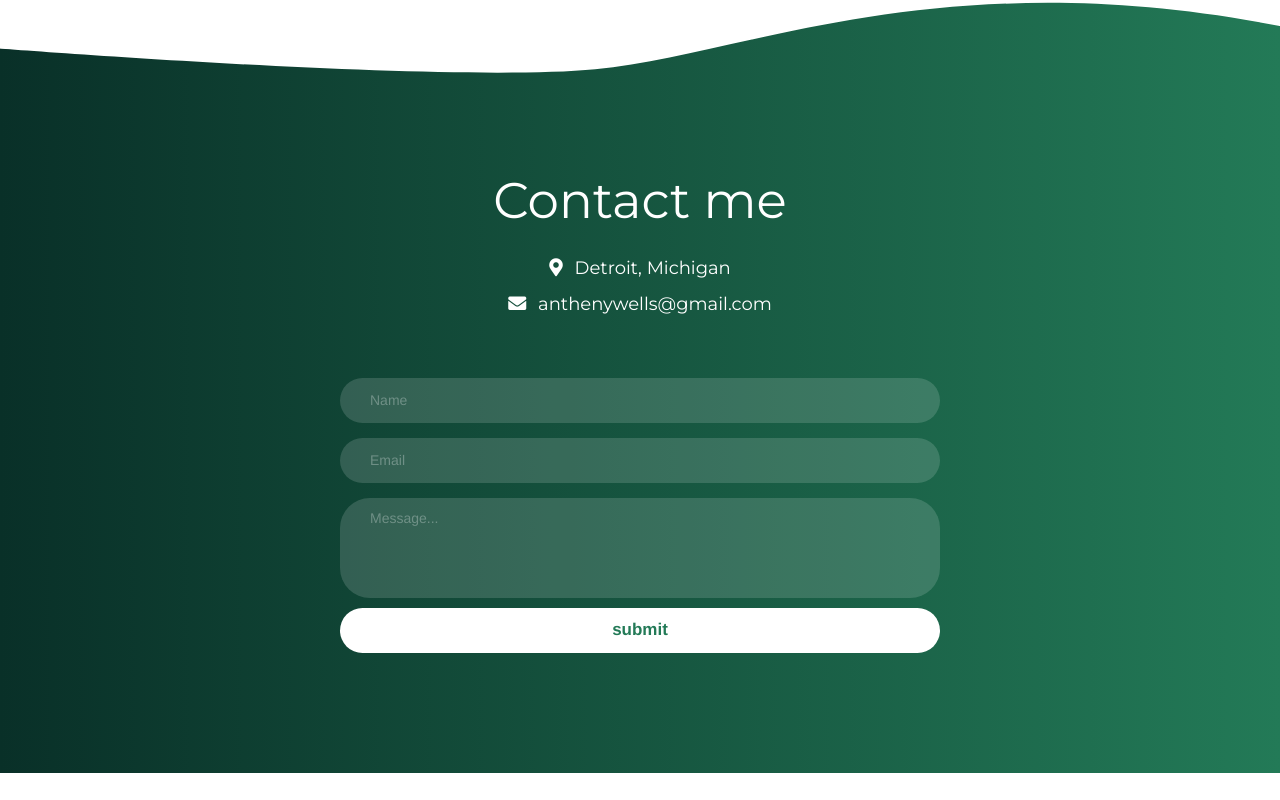
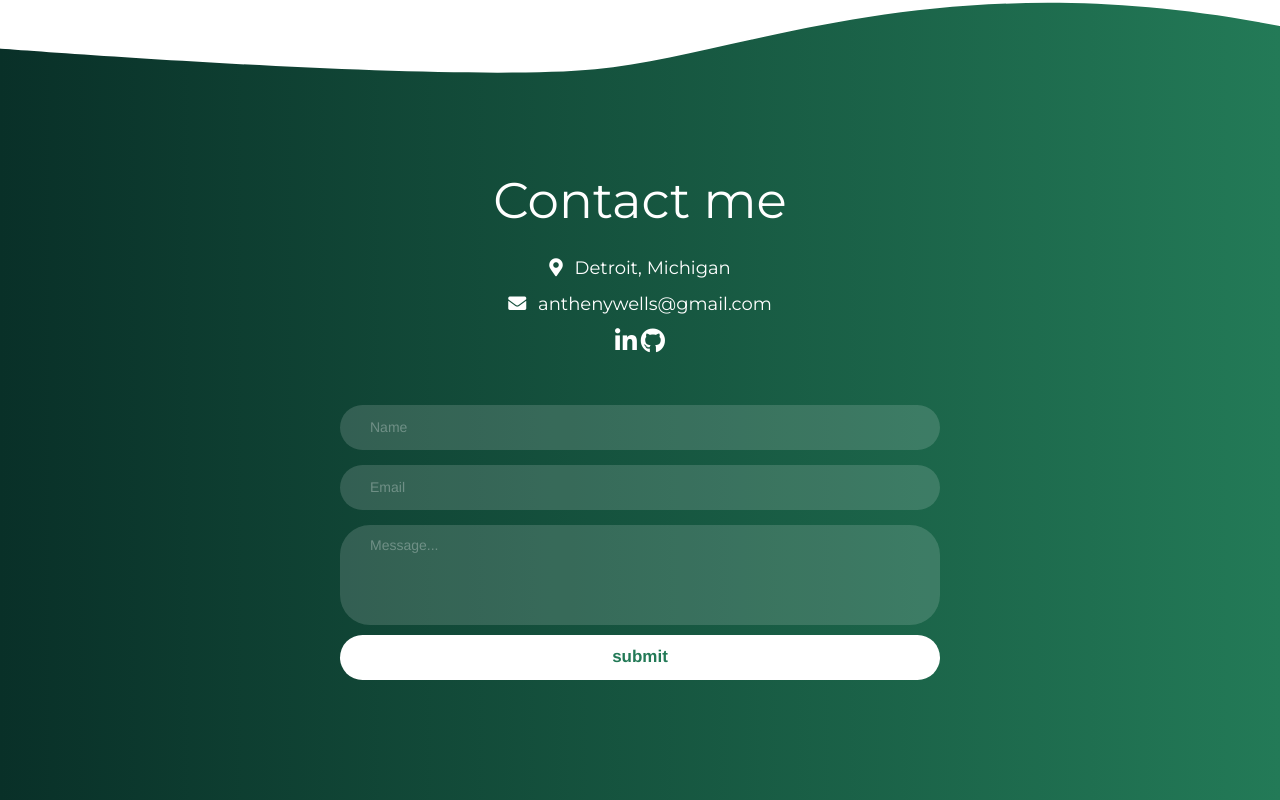
Before and after one commit to anthenywells/portfolio-1.0, a plain HTML site: page index.html in a window 1280 px wide. Shown: the part 2522-3322 px from the top of the page. Before the commit the page ends 3295 px from the top, so only its background shows below. Drawn offline with nearby package versions, Linux system fonts and the light colour scheme.

Commit message:
added social links

```diff
--- a/index.html
+++ b/index.html
@@ -25,6 +25,7 @@
         <h1 data-aos="fade-in">Antheny Wells</h1>
         <p data-aos="slide-up">
           web developer & designer.<br>
+
         </p>
       </div>
 
@@ -129,6 +130,14 @@
         <p>Detroit, Michigan</p><br>
         <i class="fas fa-envelope"></i>
         <p>anthenywells@gmail.com</p>
+        <br>
+
+        <a href="https://www.linkedin.com/in/antheny/">
+          <i class="fab fa-linkedin-in"></i>
+        </a>
+        <a href="https://github.com/anthenywells">
+          <i class="fab fa-github"></i>
+        </a>
       </div>
 
       <form data-aos="slide-up" id="contact" action="https://formspree.io/anthenywells@gmail.com" method="POST">
--- a/styles/style.css
+++ b/styles/style.css
@@ -49,6 +49,7 @@ img {
     font-size: 20px;
     font-family: 'Montserrat', sans-serif;
 }
+
 
 .header-img img {
     width: 80%;
@@ -269,9 +270,8 @@ button:hover {
 
 #footer hr {
   padding-bottom: 50px;
-  color: #164deb;
+  color: linear-gradient(to right, #093028, #237A57);;
   background: linear-gradient(to right, #093028, #237A57);
-  border-top: 0px solid #164deb !important;
 }
 
 #footer p {
@@ -285,6 +285,14 @@ button:hover {
     font-size: 18px;
 }
 
+
+#footer a i {
+  color: #ffffff;
+  font-size: 25px;
+}
+#footer a i:hover{
+  color: #237A57;
+}
 /******************/
 /******************/
 /******************/
```
